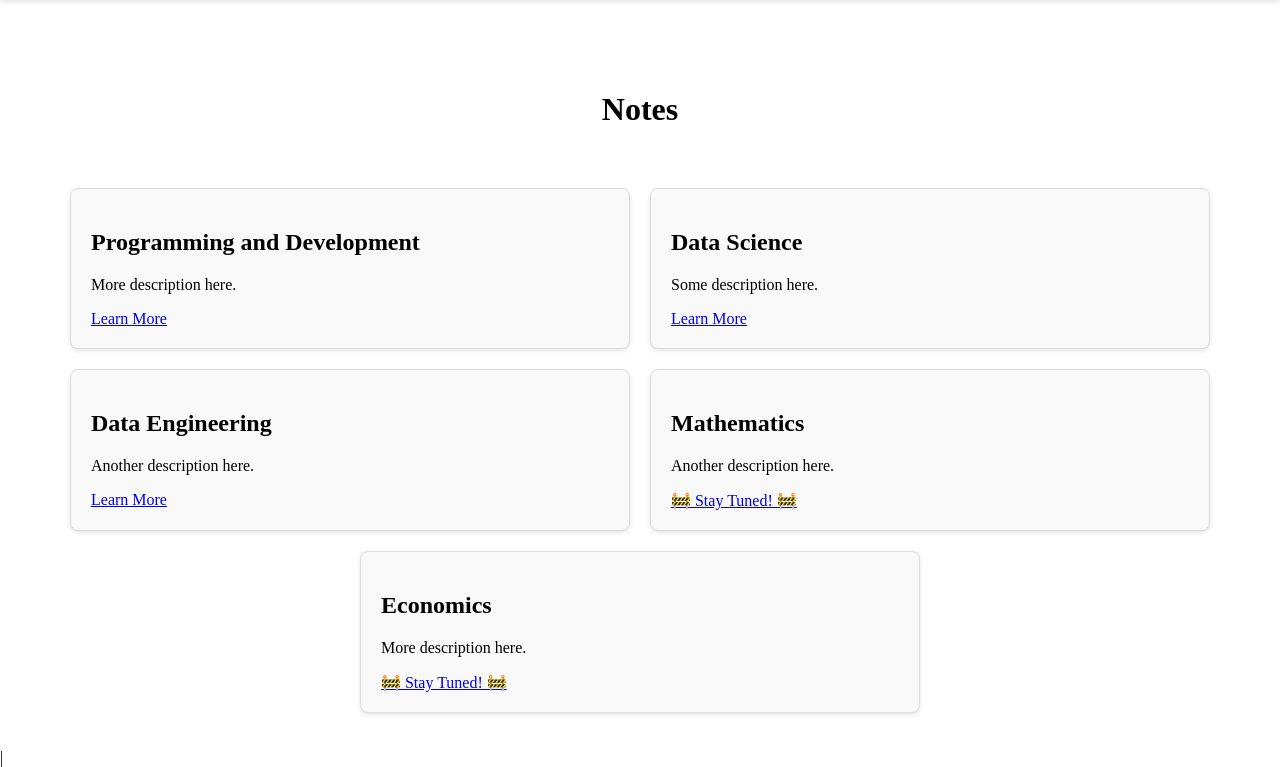
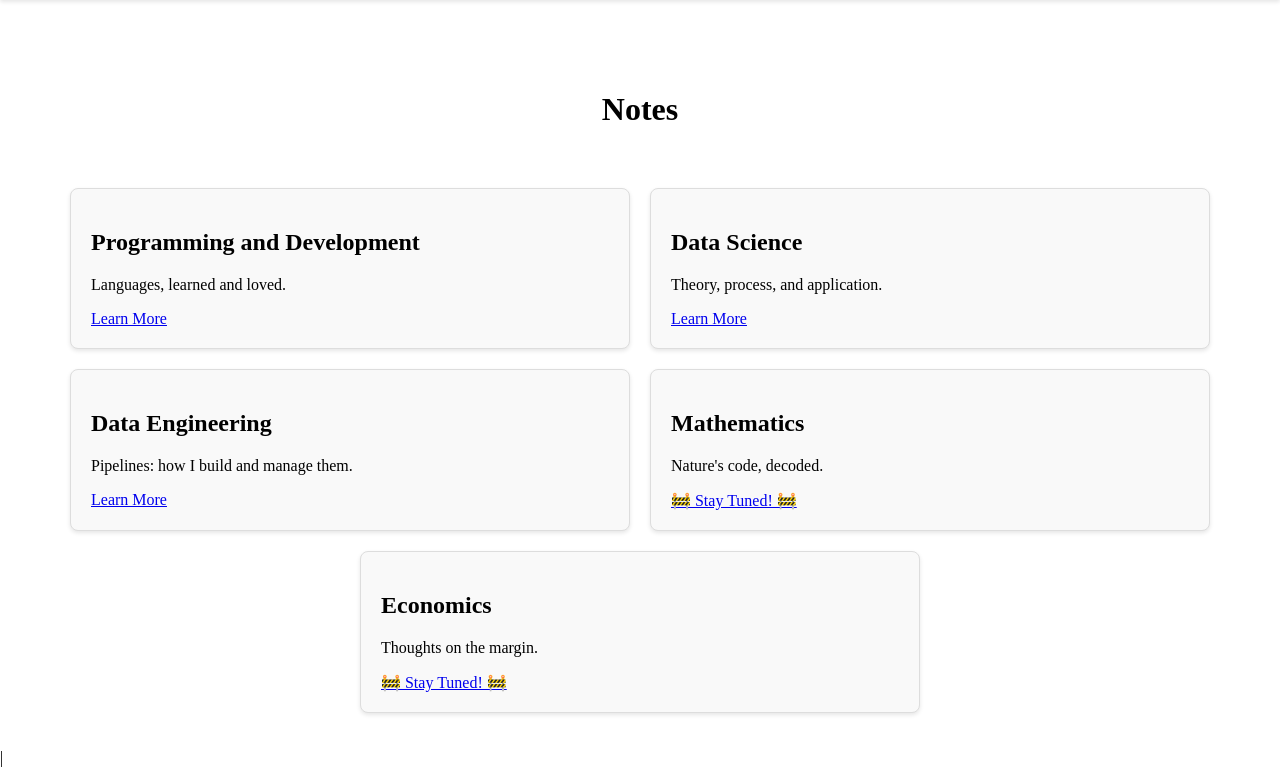
Before and after one commit to twwebb3/personal-website, a Django app: page /notes/ in a window 1280 px wide. Shown: the part 50-817 px from the top of the page. Run offline with Django 4.2, Linux system fonts and the light colour scheme.

Commit message:
more detail added to cards.

```diff
--- a/notes/templates/notes.html
+++ b/notes/templates/notes.html
@@ -16,27 +16,27 @@
 <div class="card-container">
     <div class="card">
         <h2>Programming and Development</h2>
-        <p>More description here.</p>
+        <p>Languages, learned and loved.</p>
         <a href="{% url 'programming' %}" class="learn-more-button">Learn More</a>
     </div>
     <div class="card">
         <h2>Data Science</h2>
-        <p>Some description here.</p>
+        <p>Theory, process, and application.</p>
         <a href="{% url 'data_science' %}" class="learn-more-button">Learn More</a>
     </div>
     <div class="card">
         <h2>Data Engineering</h2>
-        <p>Another description here.</p>
+        <p>Pipelines: how I build and manage them.</p>
         <a href="{% url 'data_engineering' %}" class="learn-more-button">Learn More</a>
     </div>
     <div class="card">
         <h2>Mathematics</h2>
-        <p>Another description here.</p>
+        <p>Nature's code, decoded.</p>
         <a href="{% url 'notes' %}" class="coming-soon-link">🚧 Stay Tuned! 🚧</a>
     </div>
     <div class="card">
         <h2>Economics</h2>
-        <p>More description here.</p>
+        <p>Thoughts on the margin.</p>
         <a href="{% url 'notes' %}" class="coming-soon-link">🚧 Stay Tuned! 🚧</a>
     </div>
 </div>
```
